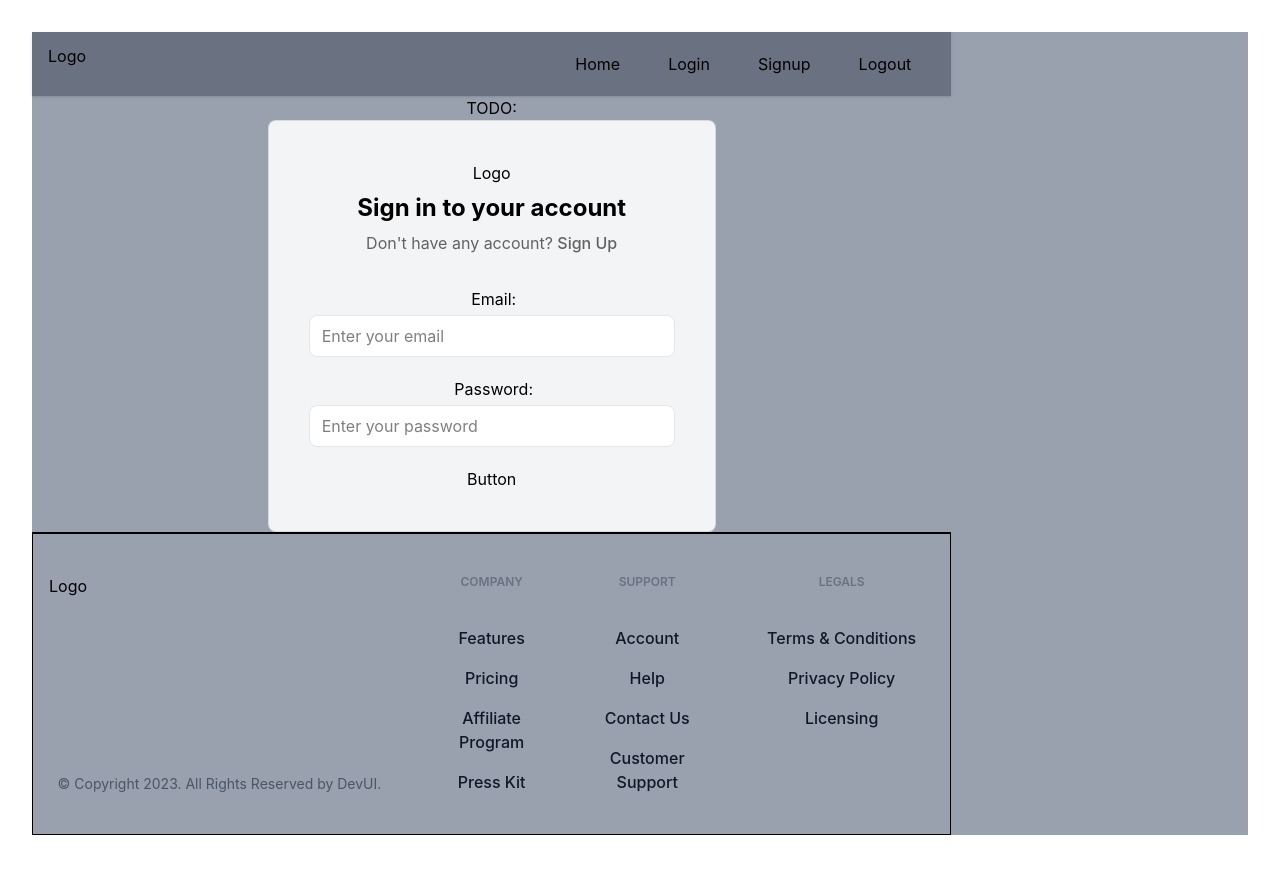
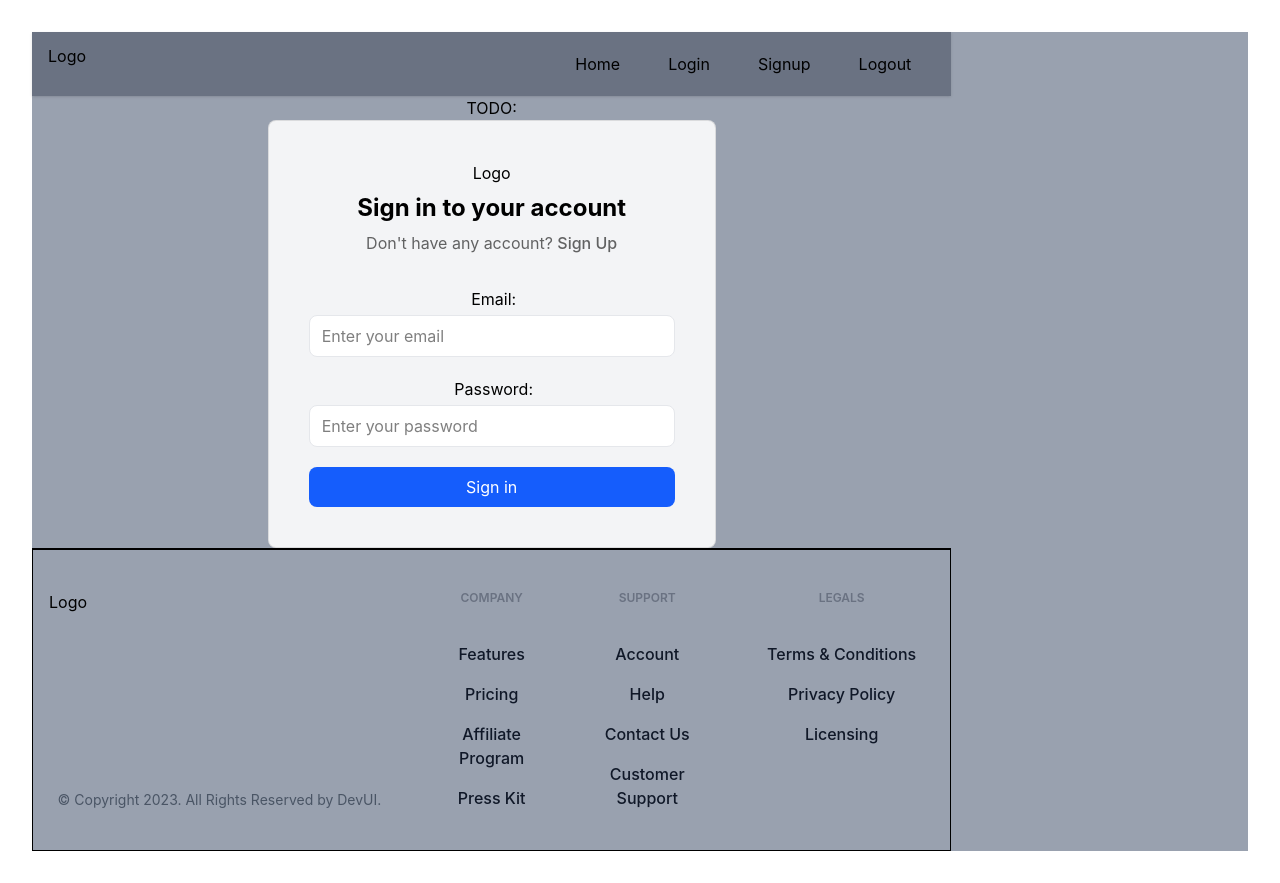
Before and after one commit to HarisShahnawaz/react-files-repo, a React (Vite) app in the folder 12MegaBlog/: page /login in a window 1280 px wide. Built offline with nearby package versions, Linux system fonts and the light colour scheme; no server answers.

Commit message:
FIX BUGS IN THESE FILES

```diff
--- a/12MegaBlog/src/components/Button.jsx
+++ b/12MegaBlog/src/components/Button.jsx
@@ -1,9 +1,22 @@
-import React from 'react'
+import React from "react";
 
-function Button() {
-    return (
-        <div>Button</div>
-    )
+function Button({
+  children,
+  type = "button",
+  bgColor = "bg-blue-600",
+  textColor = "text-white",
+  className = "",
+  ...props
+}) {
+  return (
+    <button
+      type={type}
+      className={`px-4 py-2 rounded-lg ${bgColor} ${textColor} ${className}`}
+      {...props}
+    >
+      {children}
+    </button>
+  );
 }
 
-export default Button
+export default Button;
```
